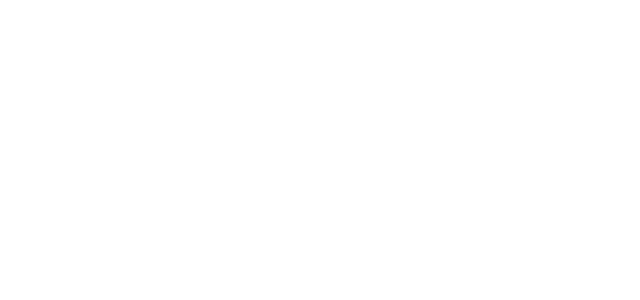
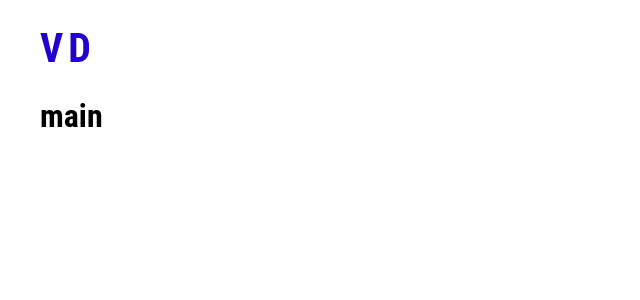
Before and after one commit to gimonch1k/Vin_Decoder, a React (Vite) app: page / in a window 1280 px wide. Shown: the top 300 px of the page, without its empty margins (0-640 px from the left). Built offline with nearby package versions, Linux system fonts and the light colour scheme.

Commit message:
added Header, MainPage(empty), Page404(empty)

```diff
--- a/src/components/app/App.jsx
+++ b/src/components/app/App.jsx
@@ -1,11 +1,20 @@
 import { BrowserRouter as Router, Routes, Route } from "react-router";
+
+import Header from "../header/Header";
+import { MainPage, Page404 } from "../../pages/index";
 
 import "./app.scss";
 
 function App() {
   return (
     <Router>
-      <div className="app"></div>
+      <div className="app">
+        <Header />
+        <Routes>
+          <Route path="/" element={<MainPage />} />
+          <Route path="*" element={<Page404 />} />
+        </Routes>
+      </div>
     </Router>
   );
 }
--- a/src/components/header/Header.jsx
+++ b/src/components/header/Header.jsx
@@ -0,0 +1,15 @@
+import { NavLink, Link } from "react-router";
+
+import "./header.scss";
+
+function Header() {
+  return (
+    <header className="header">
+      <Link to="/" className="header__main">
+        VD
+      </Link>
+    </header>
+  );
+}
+
+export default Header;
--- a/src/components/header/header.scss
+++ b/src/components/header/header.scss
@@ -0,0 +1,11 @@
+@use "../../styles/variables.scss" as *;
+
+.header {
+  padding: 25px 0;
+  &__main {
+    font-size: 40px;
+    font-weight: 700;
+    letter-spacing: 5px;
+    color: $blue-main;
+  }
+}
--- a/src/index.scss
+++ b/src/index.scss
@@ -16,3 +16,7 @@
   margin: 0;
   padding: 0;
 }
+
+a {
+  text-decoration: none;
+}
--- /dev/null
+++ b/src/pages/MainPage.jsx
@@ -0,0 +1,5 @@
+function MainPage() {
+  return <h1>main</h1>;
+}
+
+export default MainPage;
--- /dev/null
+++ b/src/pages/Page404.jsx
@@ -0,0 +1,5 @@
+function Page404() {
+  return <h2>404</h2>;
+}
+
+export default Page404;
--- /dev/null
+++ b/src/pages/index.jsx
@@ -0,0 +1,4 @@
+import MainPage from "./MainPage";
+import Page404 from "./Page404";
+
+export { MainPage, Page404 };
--- /dev/null
+++ b/src/styles/variables.scss
@@ -0,0 +1 @@
+$blue-main: #2200cd;
```
